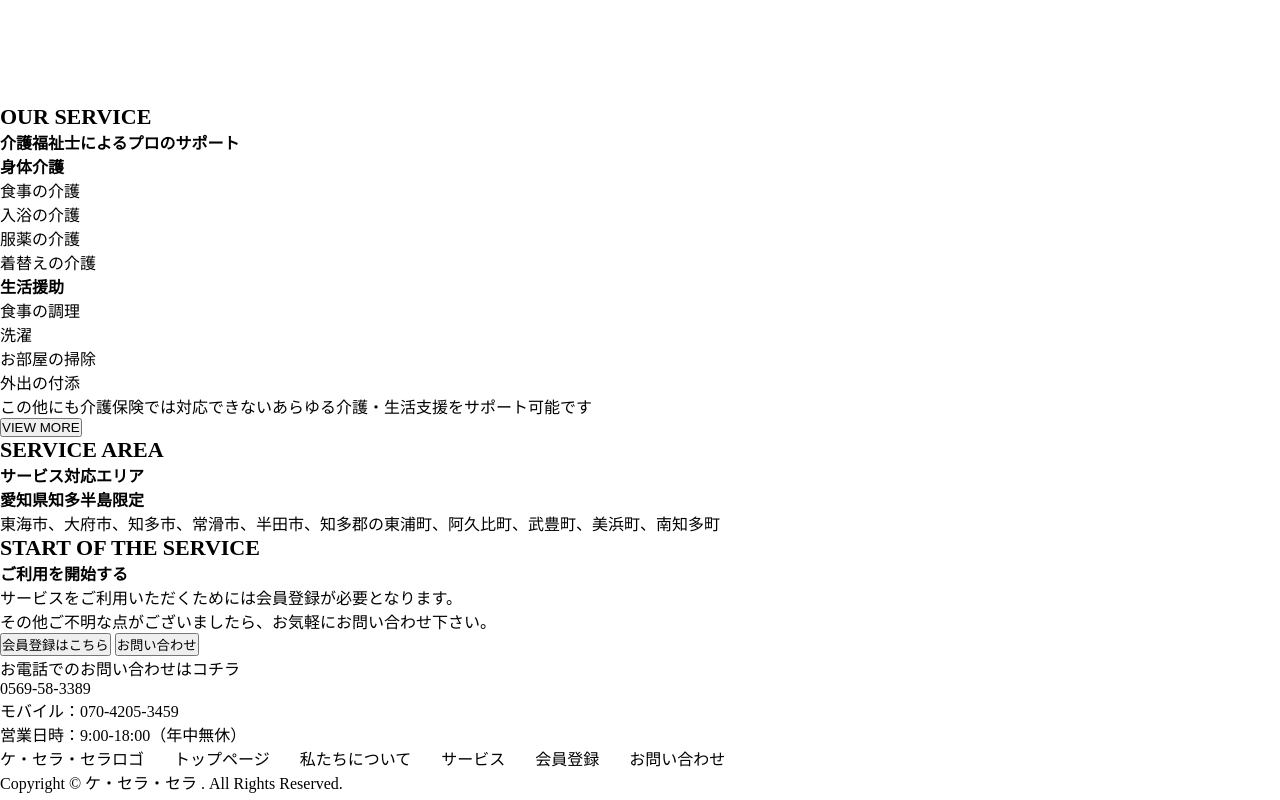
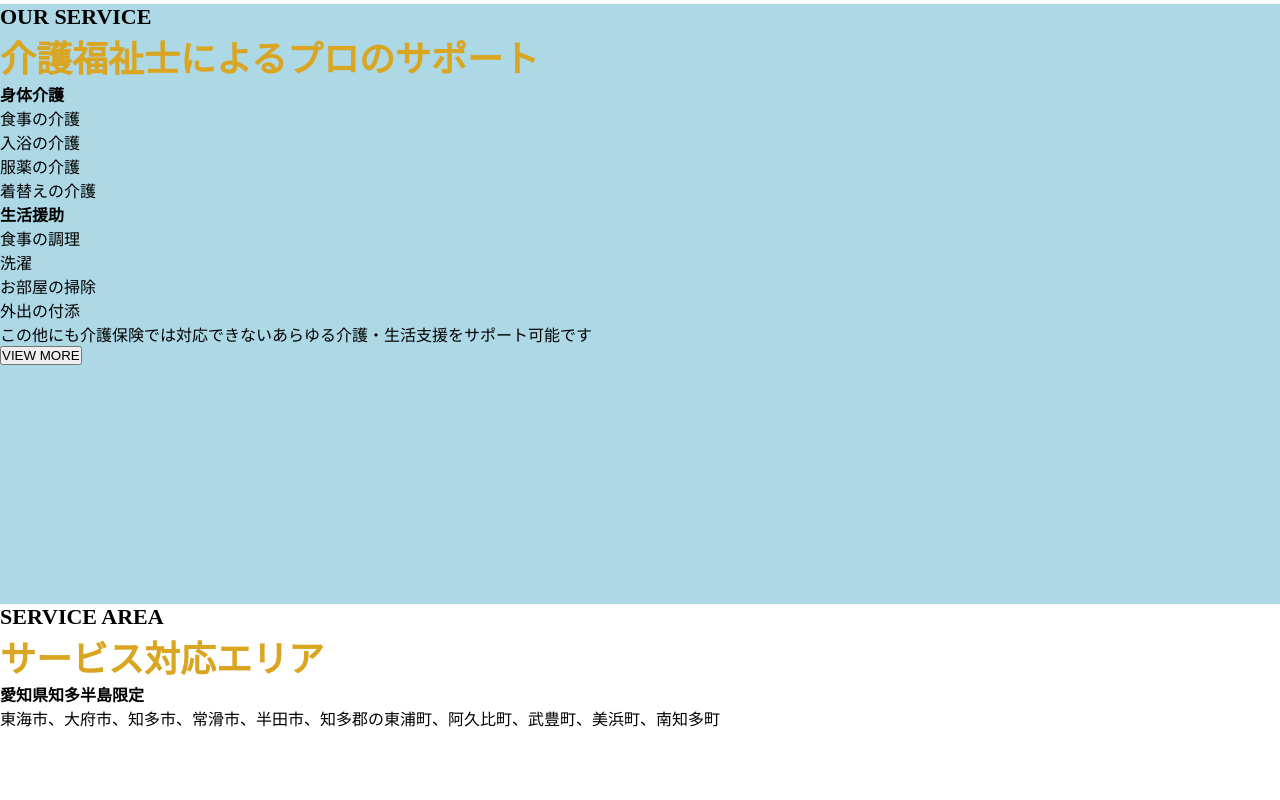
Before and after one commit to lopunnii/que-sera-sera, a plain HTML site: page index.html in a window 1280 px wide. Shown: the part 1160-1960 px from the top of the page. Drawn offline with Linux system fonts and the light colour scheme.

Commit message:
Add height to separate sections

```diff
--- a/index.html
+++ b/index.html
@@ -46,10 +46,11 @@
         </section>
         </div>
 
-        <section>
+        <section id="service">
             <h2 class="en-header">OUR SERVICE</h2>
-            <h2>介護福祉士によるプロのサポート</h2>
+            <h2 class="jp-header">介護福祉士によるプロのサポート</h2>
 
+            <div class="health">
             <h3>身体介護</h3>
             <ul>
                 <li>食事の介護</li>
@@ -57,7 +58,9 @@
                 <li>服薬の介護</li>
                 <li>着替えの介護</li>
             </ul>
+            </div>
 
+            <div class="lifestyle">
             <h3>生活援助</h3>
             <ul>
                 <li>食事の調理</li>
@@ -65,21 +68,22 @@
                 <li>お部屋の掃除</li>
                 <li>外出の付添</li>
             </ul>
+            </div>
 
             <p>この他にも介護保険では対応できないあらゆる介護・生活支援をサポート可能です</p>
             <button>VIEW MORE</button>
         </section>
 
-        <section>
+        <section id="service-area">
             <h2 class="en-header">SERVICE AREA</h2>
-            <h2>サービス対応エリア</h2>
+            <h2 class="jp-header">サービス対応エリア</h2>
             <h3>愛知県知多半島限定</h3>
             <p>東海市、大府市、知多市、常滑市、半田市、知多郡の東浦町、阿久比町、武豊町、美浜町、南知多町</p>
         </section>
 
-        <section>
+        <section id="start-service">
             <h2 class="en-header">START OF THE SERVICE</h2>
-            <h2>ご利用を開始する</h2>
+            <h2 class="jp-header">ご利用を開始する</h2>
             <p>サービスをご利用いただくためには会員登録が必要となります。<br>
                その他ご不明な点がございましたら、お気軽にお問い合わせ下さい。</p>
             <button>会員登録はこちら</button>
--- a/style.css
+++ b/style.css
@@ -46,7 +46,10 @@ nav ul {
 }
 
 .news-container {
-    height: 600px;
+    height: 500px;
+    display: flex;
+    flex-direction: column;
+    justify-content: center;
 }
 
 #news {
@@ -81,3 +84,20 @@ nav ul {
     height: 250px;
     background-color: antiquewhite;
 }
+
+#service {
+    height: 600px;
+    background-color: lightblue;
+}
+
+#service-area {
+    height: 600px;
+}
+
+#start-service {
+    height: 600px;
+}
+
+footer {
+    padding: 30px;
+}
```
